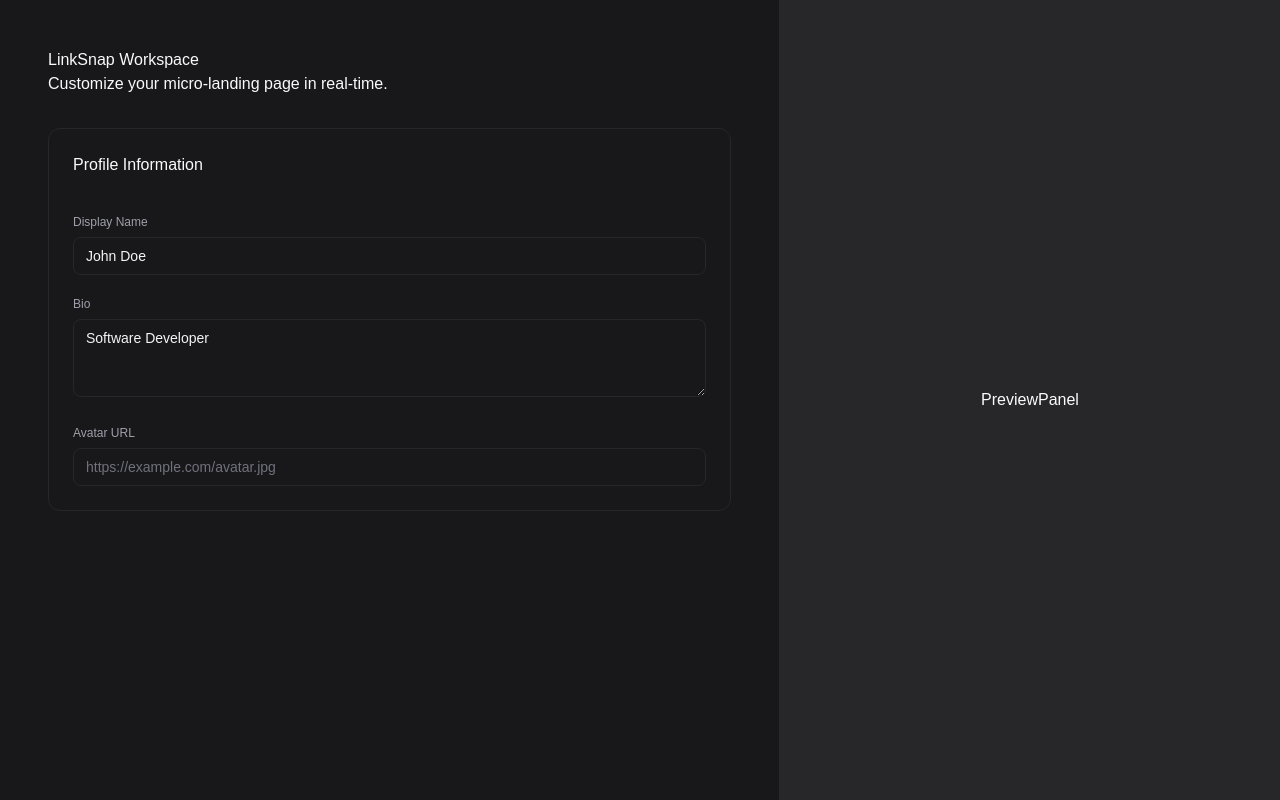
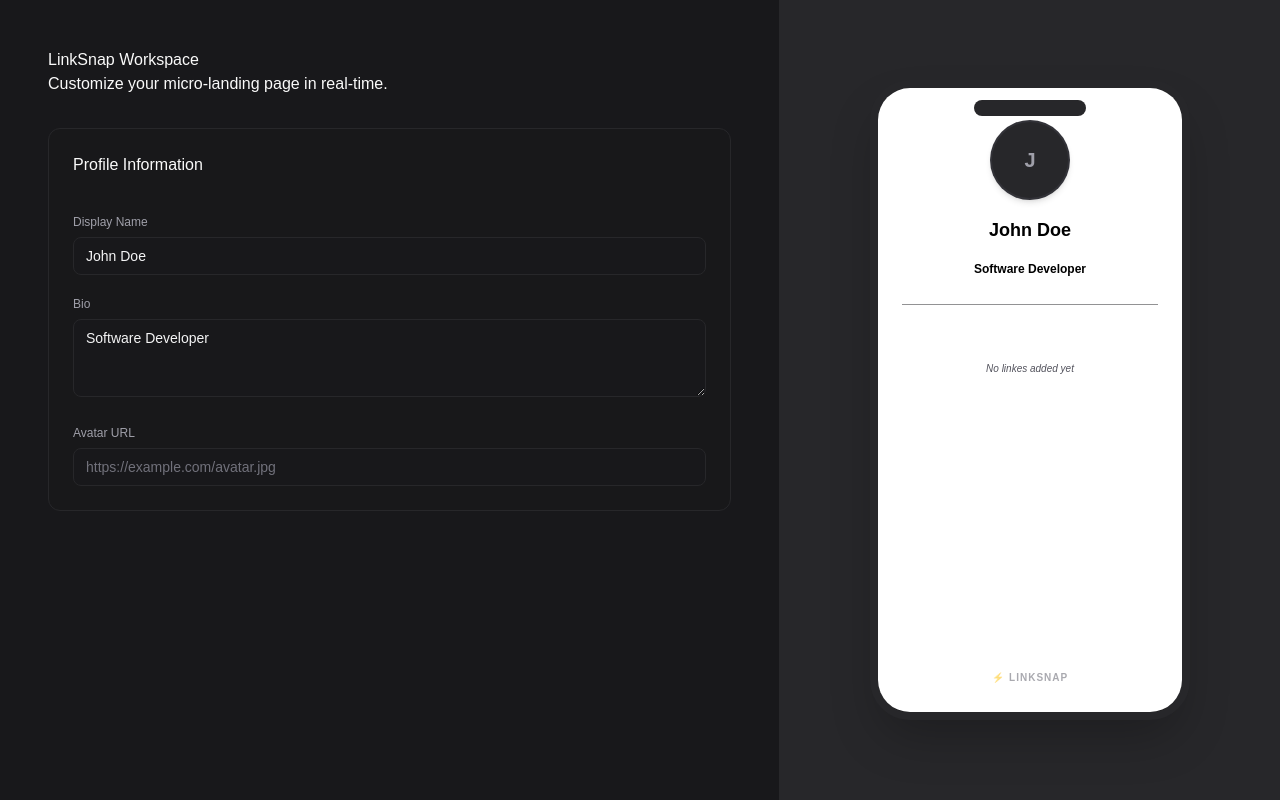
Before and after one commit to AdibJadidi/linksnap, a Next.js app: page /dashboard in a window 1280 px wide. Built offline with nearby package versions, Linux system fonts and the light colour scheme.

Commit message:
feat(profile): implement live iphone preview panel with dynamic tailwind inline styles

```diff
--- a/src/features/profile/component/PreviewPanel.tsx
+++ b/src/features/profile/component/PreviewPanel.tsx
@@ -1,7 +1,68 @@
 import React from "react";
+import { useProfileStore } from "../store/useProfileStore";
 
 const PreviewPanel = () => {
-  return <div>PreviewPanel</div>;
+  const { profile } = useProfileStore();
+  const { name, bio, avatarUrl, theme } = profile;
+  return (
+    <div className="w-[320px] h-[640px] flex flex-col bg-zinc-950 border-8 border-zinc-800 relative rounded-[40px] shadow-2xl overflow-hidden">
+      <div className="absolute top-3 left-1/2 -translate-x-1/2 w-28 h-4 bg-zinc-800 rounded-full z-10" />
+      <div
+        className="flex-1 p-6 flex flex-col pt-8 items-center overflow-y-auto no-scrollbar h-full"
+        style={{ backgroundColor: theme.backgroundColor }}
+      >
+        <div className="w-20 h-20 border-zinc-700/50 border-2 rounded-full bg-zinc-800 overflow-hidden flex items-center justify-center shadow-md">
+          {avatarUrl ? (
+            <img
+              src={avatarUrl}
+              alt={name}
+              className="w-full h-full object-cover"
+              onError={(e) => {
+                // اگر لینک عکس خراب بود، یک ظاهر دیفالت نشان بده
+                (e.target as HTMLImageElement).src =
+                  "https://api.dicebear.com/7.x/bottts/svg?seed=Felix";
+              }}
+            />
+          ) : (
+            // اگر کاربر هنوز عکسی نگذاشته بود، حرف اول اسمش را نشان بده
+            <span className="text-xl font-bold text-zinc-400">
+              {name ? name.charAt(0).toUpperCase() : "?"}
+            </span>
+          )}
+        </div>
+        <div>
+          <h2
+            className={`mt-4 text-lg font-bold text-center `}
+            style={{ color: theme.buttonBackgroundColor }}
+          >
+            {name || "Your Name"}
+          </h2>
+        </div>
+        <div>
+          <h2
+            className={`mt-4 text-xs font-bold text-center max-w-[200px] break-words leading-relaxed `}
+            style={{ color: theme.buttonBackgroundColor }}
+          >
+            {bio || "Your bio will appear here..."}
+          </h2>
+        </div>
+
+        <div className="w-full border-b border-zinc-800/50 my-6" />
+
+        <div className="w-full flex-1 space-y-2">
+          <div className="text-[10px] text-zinc-600 text-center mt-8 italic">
+            No linkes added yet
+          </div>
+        </div>
+
+        <div>
+          <span className="text-[10px] text-zinc-500 tracking-widest font-semibold uppercase opacity-60">
+            ⚡ LinkSnap
+          </span>
+        </div>
+      </div>
+    </div>
+  );
 };
 
 export default PreviewPanel;
```
